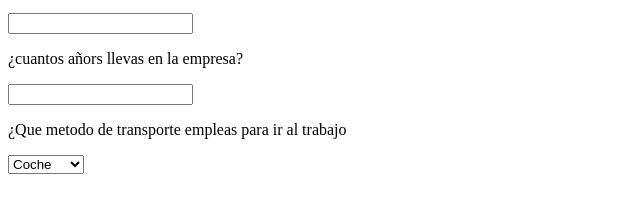
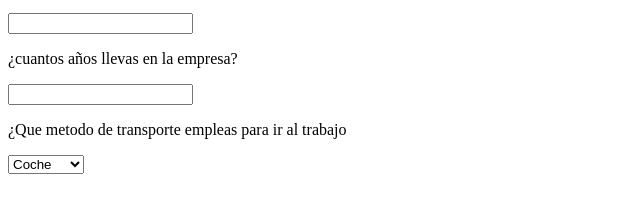
Before and after one commit to currolozano/currolozano.github.io, a plain HTML site: page index.html in a window 1280 px wide. Shown: the part 247-466 px from the top of the page, 0-640 px from the left. Drawn offline with Linux system fonts and the light colour scheme.

Commit message:
Update index.html

```diff
--- a/index.html
+++ b/index.html
@@ -20,7 +20,7 @@
       <p>¿Cual es tu profesion?</p>
        <input type="text" name="CajaProfesion">
     <br>
-      <p>¿cuantos añors llevas en la empresa?</p>
+      <p>¿cuantos años llevas en la empresa?</p>
        <input type="text" name="CajaAñosEmpresa">
     <br>
       <p>¿Que metodo de transporte empleas para ir al trabajo</p>
```
